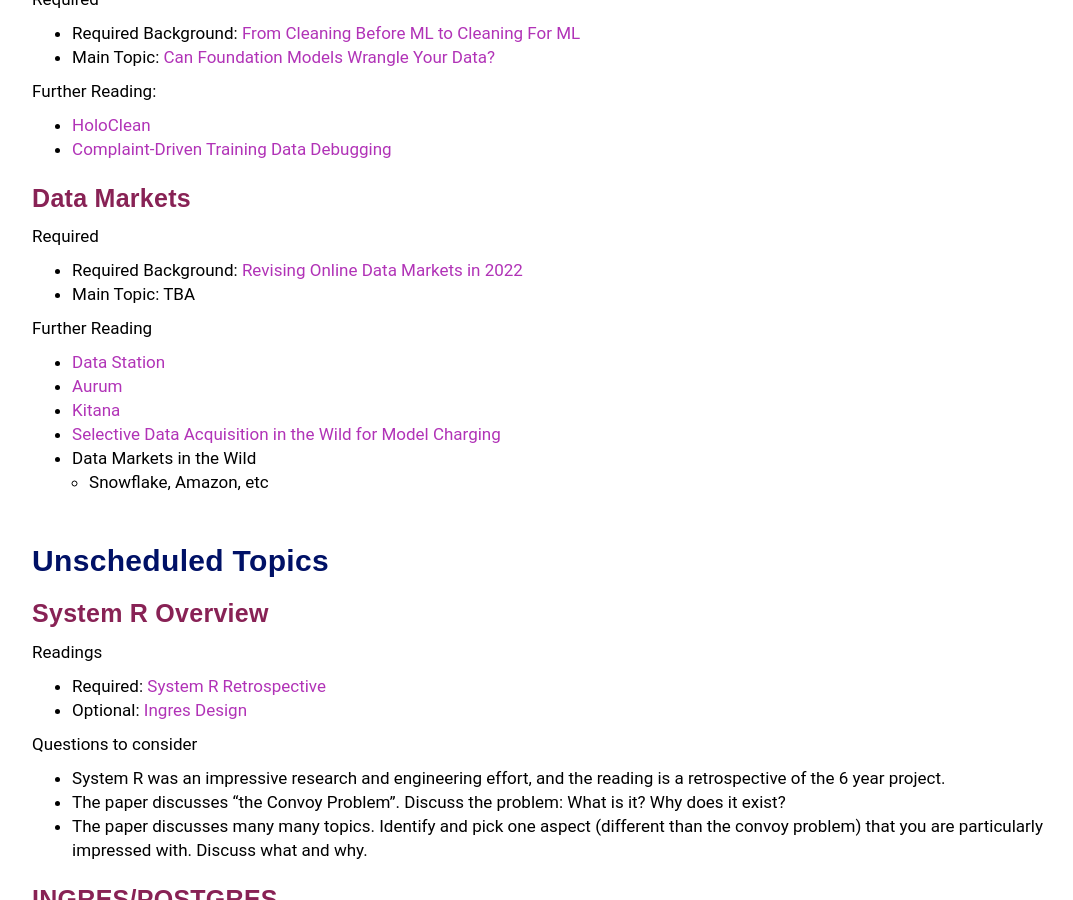
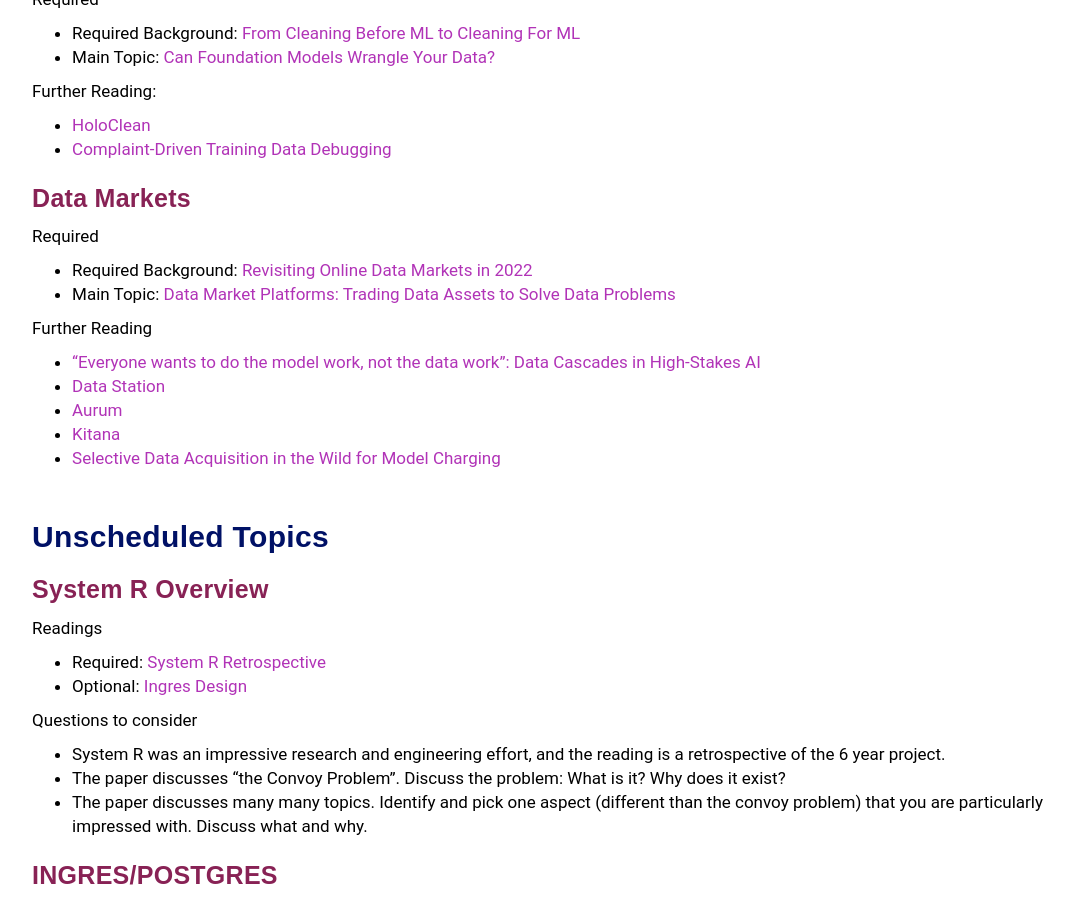
Before and after one commit to w6113/website_2022, a Jekyll site: the page built from papers.md, in a window 1280 px wide and 900 px high, scrolled down 5376 px. Shown: the whole window, without its empty margins (76-1149 px from the left). Built offline with Jekyll 4.4.1, drawn with Linux system fonts in a browser that asks for light colours.

Commit message:
lazy commit msg

```diff
--- a/papers.md
+++ b/papers.md
@@ -326,17 +326,16 @@
 
 Required
 
-* Required Background: [Revising Online Data Markets in 2022](http://raulcastrofernandez.com/papers/7_31CRstatusofDataMarkets_final.pdf)
-* Main Topic: TBA
+* Required Background: [Revisiting Online Data Markets in 2022](http://raulcastrofernandez.com/papers/7_31CRstatusofDataMarkets_final.pdf)
+* Main Topic: [Data Market Platforms: Trading Data Assets to Solve Data Problems](http://raulcastrofernandez.com/papers/1323-castrofernandez.pdf)
 
 Further Reading
 
+* [“Everyone wants to do the model work, not the data work”: Data Cascades in High-Stakes AI](https://dl.acm.org/doi/abs/10.1145/3411764.3445518?casa_token=ARddOBy4qXYAAAAA:OIZlRPms615AKPMu3INUAGcIafNfMuZRpjzA2lDhra8nuI4IcKVKKO8_u0sHBvGdI83DM1RuZR_EwDc)
 * [Data Station](https://dl.acm.org/doi/abs/10.14778/3551793.3551861)
 * [Aurum](https://dspace.mit.edu/bitstream/handle/1721.1/137860/icde18-aurum.pdf?sequence=2&isAllowed=y)
 * [Kitana](#)
 * [Selective Data Acquisition in the Wild for Model Charging](https://www.vldb.org/pvldb/vol15/p1466-li.pdf)
-* Data Markets in the Wild
-  * Snowflake, Amazon, etc
 
 
 
```
Also changed, not shown: projects.md (+2 -3 lines).
